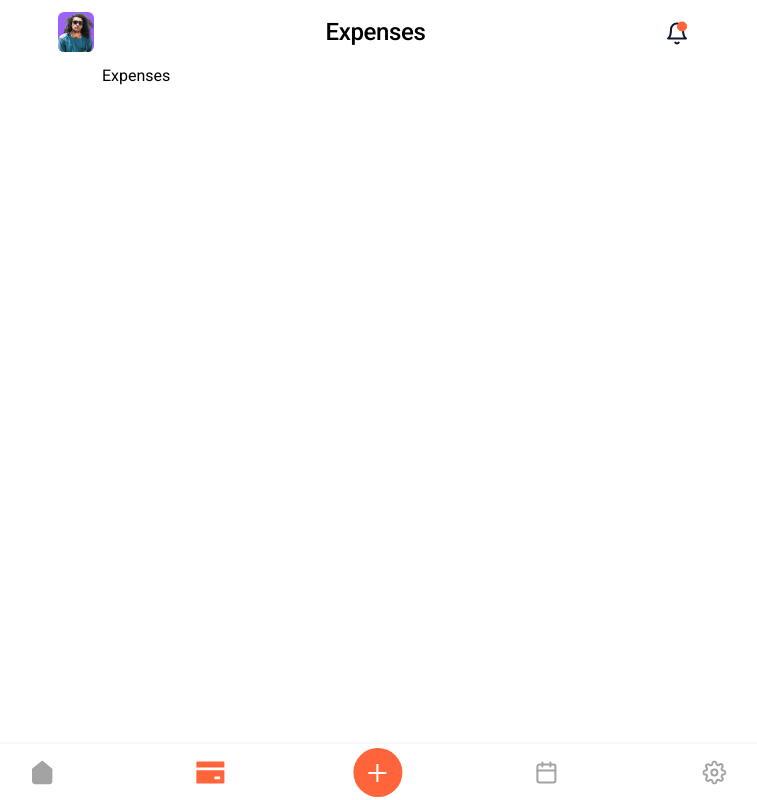
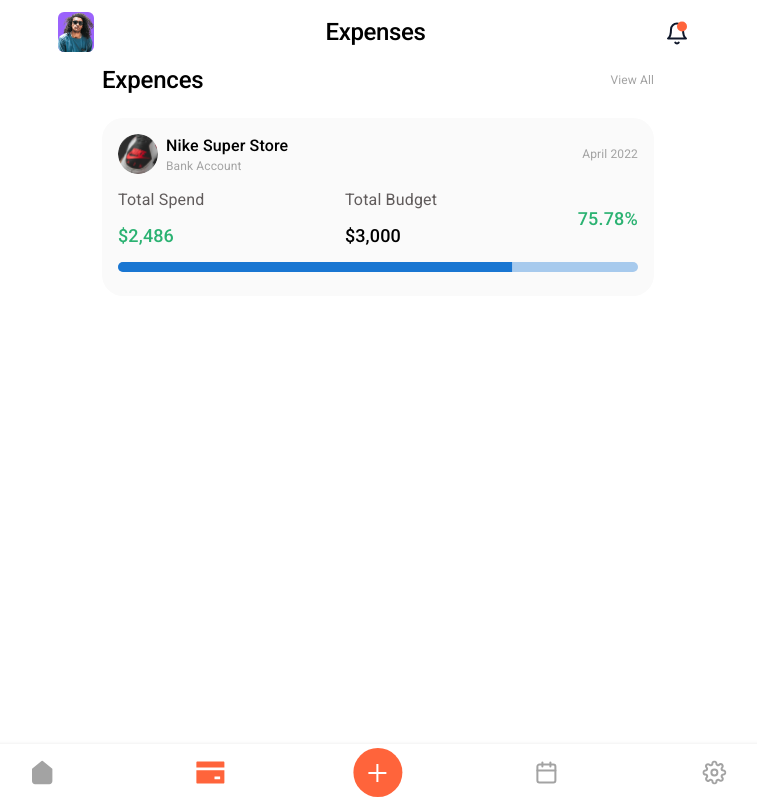
Before and after one commit to bagetmasta/expense-tracker-app, a React (Create React App) app: page /expenses in a window 1280 px wide. Shown: the whole page, without its empty margins (262-1019 px from the left). Built offline with nearby package versions, Linux system fonts and the light colour scheme; no server answers.

Commit message:
save expenses card

```diff
--- /dev/null
+++ b/src/components/ExpenseCard/ExpenseCard.tsx
@@ -0,0 +1,140 @@
+import {
+  Card,
+  CardContent,
+  Typography,
+  Box,
+  LinearProgress,
+  Avatar,
+} from "@mui/material";
+import nikeLogo from "../../images/nike.png";
+
+export default function ExpenseCard() {
+  const data = {
+    storeName: "Nike Super Store",
+    date: "April 2022",
+    totalSpend: "$2,486",
+    totalBudget: "$3,000",
+    progress: 75.78,
+    moneyPlace: "Bank Account",
+  };
+
+  return (
+    <Card
+      raised
+      sx={{
+        borderRadius: "21px",
+        overflow: "visible",
+        backgroundColor: "#FAFAFA",
+        boxShadow: "none",
+      }}
+    >
+      <CardContent>
+        <Box
+          display="flex"
+          justifyContent="space-between"
+          alignItems="center"
+          mb={2}
+        >
+          <Box display="flex" alignItems="center">
+            <Avatar
+              src={nikeLogo}
+              alt="Nike Super Store"
+              style={{ borderRadius: "50%", marginRight: "8px" }}
+            />
+            <Box>
+              <Typography
+                variant="subtitle1"
+                color="#000"
+                fontSize={16}
+                fontWeight={500}
+                lineHeight="normal"
+                mb={"4px"}
+              >
+                {data.storeName}
+              </Typography>
+              <Typography
+                variant="body2"
+                color="#A3A3A3"
+                fontSize={12}
+                lineHeight="normal"
+              >
+                {data.moneyPlace}
+              </Typography>
+            </Box>
+          </Box>
+          <Typography
+            variant="body2"
+            color="#A3A3A3"
+            fontSize={12}
+            lineHeight="normal"
+          >
+            {data.date}
+          </Typography>
+        </Box>
+
+        <Box
+          display="flex"
+          justifyContent="space-between"
+          alignItems="center"
+          mb={2}
+        >
+          <Box>
+            <Typography
+              variant="body2"
+              color="#615C5C"
+              fontSize={16}
+              lineHeight="normal"
+              mb={"16px"}
+            >
+              Total Spend
+            </Typography>
+            <Typography
+              variant="h6"
+              color="#2BB272"
+              fontSize={18}
+              fontWeight={500}
+              lineHeight="normal"
+            >
+              {data.totalSpend}
+            </Typography>
+          </Box>
+          <Box>
+            <Typography
+              variant="body2"
+              color="#615C5C"
+              fontSize={16}
+              lineHeight="normal"
+              mb={"16px"}
+            >
+              Total Budget
+            </Typography>
+            <Typography
+              variant="h6"
+              color="#000"
+              fontSize={18}
+              fontWeight={500}
+              lineHeight="normal"
+            >
+              {data.totalBudget}
+            </Typography>
+          </Box>
+          <Typography
+            variant="body2"
+            color="#2BB272"
+            fontSize={18}
+            fontWeight={500}
+            lineHeight="normal"
+          >{`${data.progress}%`}</Typography>
+        </Box>
+
+        <Box display="flex" alignItems="center">
+          <LinearProgress
+            variant="determinate"
+            value={data.progress}
+            sx={{ flexGrow: 1, height: "10px", borderRadius: "5px" }}
+          />
+        </Box>
+      </CardContent>
+    </Card>
+  );
+}
--- a/src/components/Expenses/Expenses.tsx
+++ b/src/components/Expenses/Expenses.tsx
@@ -1,3 +1,34 @@
+import { Typography, Box } from "@mui/material";
+import ExpenseCard from "../ExpenseCard/ExpenseCard";
+
 export default function Expenses() {
-  return <div>Expenses</div>;
+  return (
+    <>
+      <Box
+        sx={{
+          display: "flex",
+          justifyContent: "space-between",
+          alignItems: "center",
+          mb: "24px",
+        }}
+      >
+        <Typography
+          variant="h2"
+          sx={{
+            fontSize: "24px",
+            fontWeight: 500,
+            lineHeight: "normal",
+          }}
+        >
+          Expences
+        </Typography>
+        <Typography
+          sx={{ color: "#A3A3A3", fontSize: "12px", lineHeight: "normal" }}
+        >
+          View All
+        </Typography>
+      </Box>
+      <ExpenseCard />
+    </>
+  );
 }
--- a/src/components/OneTransaction/OneTransaction.tsx
+++ b/src/components/OneTransaction/OneTransaction.tsx
@@ -64,8 +64,8 @@ export default function OneTransactions({
               variant="subtitle1"
               color="#2BB272"
               fontSize={18}
+              lineHeight="normal"
               fontWeight={500}
-              lineHeight="normal"
               mb={"8px"}
             >
               ${amount}
```
